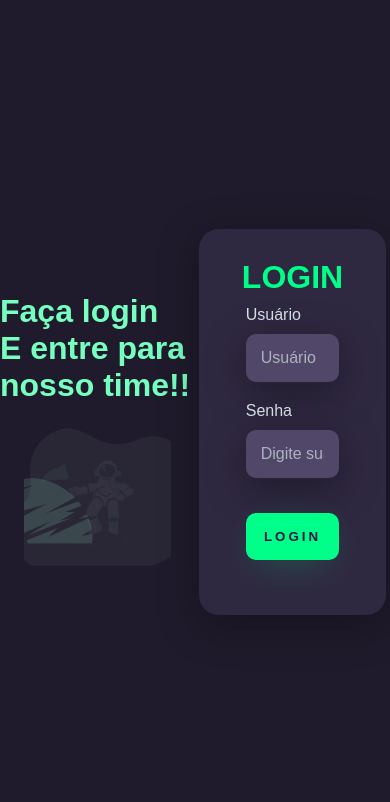
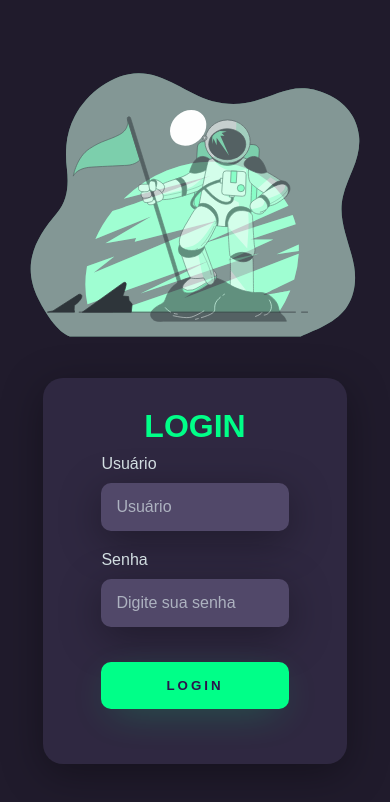
Before and after one commit to Gustavorb3/Gustavorb3.github.io, a plain HTML site: page TELA DE LOGIN/index.html in a window 390 px wide. Drawn offline with Linux system fonts and the light colour scheme.

Commit message:
finalizado a tela de login dark

```diff
--- a/TELA DE LOGIN/index.html
+++ b/TELA DE LOGIN/index.html
@@ -11,7 +11,7 @@
     <div class="main-login">
         <div class="left-login">
             <h1>Faça login<br>E entre para nosso time!!</h1>
-            <img src="astronaut.svg" alt="">
+            <img src="astronaut.svg" class="left-img" alt="">
         </div>
         <div class="right-login">
             <div class="card-login">
--- a/TELA DE LOGIN/style.css
+++ b/TELA DE LOGIN/style.css
@@ -22,8 +22,14 @@ body {
 }
 
 .left-login > h1 {
+    font-size: 3vw;
     color: #77ffc0;
 }
+
+.left-img {
+     width: 35vw;
+}
+
 .right-login {
     width: 50vw;
     height: 100vh;
@@ -96,7 +102,32 @@ body {
     cursor: pointer;
     box-shadow: 0px 10px 40px -12px #00ff8052;
 }
+@media only screen and (max-width: 950px) {
+    .card-login {
+        width: 85%;
+    }
+}
 
-.left-login > img {
-    width: 75%;
+@media only screen and (max-width: 600px) {
+    .main-login {
+        flex-direction: column;
+    }
+    .left-login > h1 {
+        display: none;
+    }
+    .left-login {
+        width: 100%;
+        height: auto;
+    }
+    .right-login {
+        width: 100%;
+        height: auto;
+    }
+    .left-img {
+        width: 40vh;
+    }
+    .card-login {
+        width: 60%;
+        margin-bottom: 10%;
+    }
 }
```
